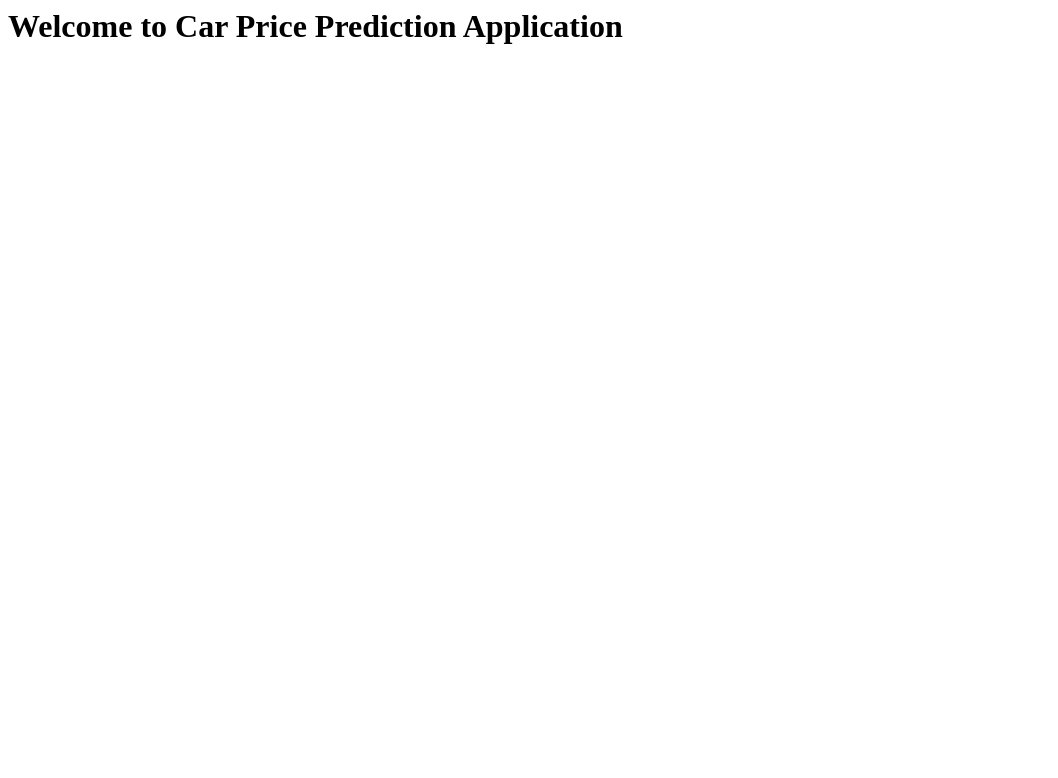
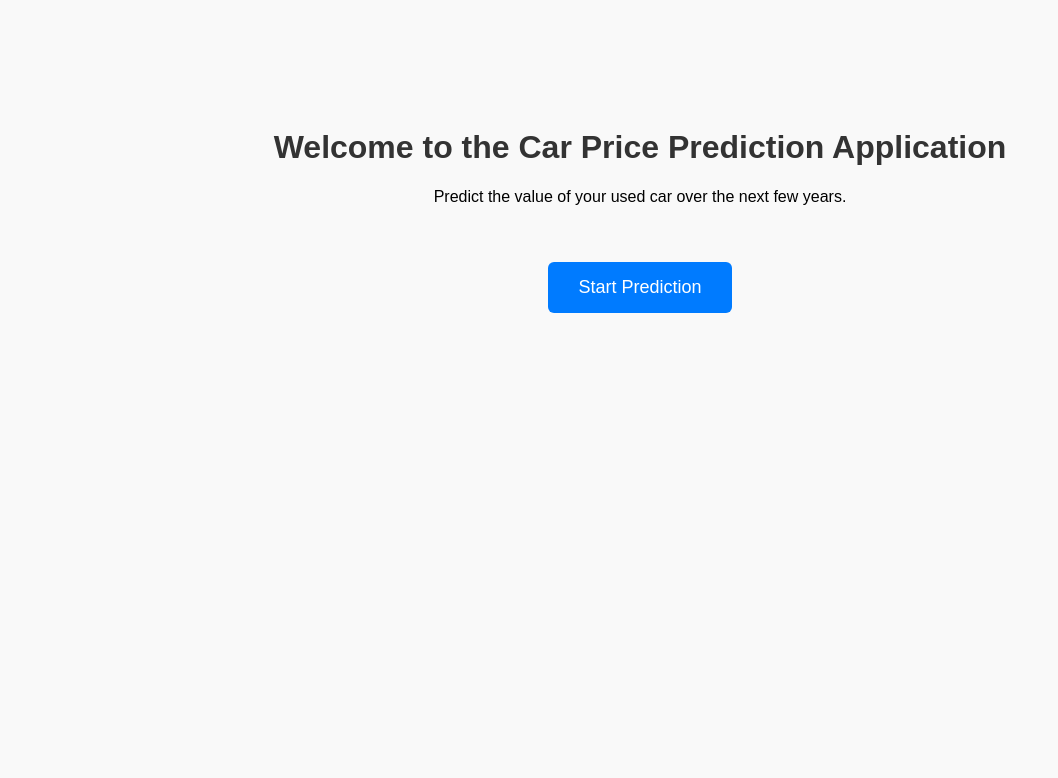
Before and after one commit to syedaqibdawood/car_depreciation, a Flask app: page / in a window 1280 px wide. Shown: the top 778 px of the page, without its empty margins (0-1058 px from the left). Run offline with Flask 3, Linux system fonts and the light colour scheme.

Commit message:
resolving https issue

```diff
--- a/templates/index.html
+++ b/templates/index.html
@@ -1 +1,37 @@
-<h1>Welcome to Car Price Prediction Application</h1>
+<!DOCTYPE html>
+<html>
+<head>
+    <title>Car Price Prediction</title>
+    <style>
+        body {
+            font-family: Arial, sans-serif;
+            text-align: center;
+            padding-top: 100px;
+            background-color: #f9f9f9;
+        }
+        h1 {
+            color: #333;
+        }
+        .start-button {
+            margin-top: 40px;
+            padding: 15px 30px;
+            font-size: 18px;
+            background-color: #007bff;
+            color: white;
+            border: none;
+            border-radius: 6px;
+            cursor: pointer;
+        }
+        .start-button:hover {
+            background-color: #0056b3;
+        }
+    </style>
+</head>
+<body>
+    <h1>Welcome to the Car Price Prediction Application</h1>
+    <p>Predict the value of your used car over the next few years.</p>
+    <form action="/predictdata">
+        <button class="start-button" type="submit">Start Prediction</button>
+    </form>
+</body>
+</html>
```
Also changed, not shown: 1 other file.
